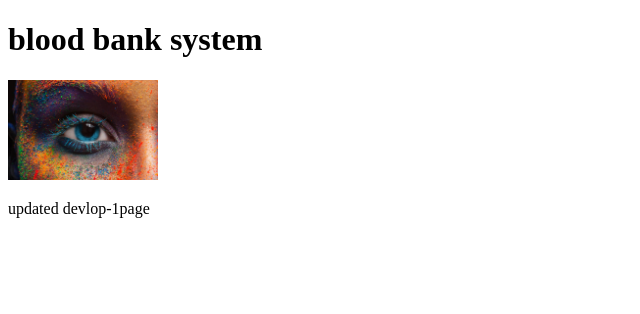
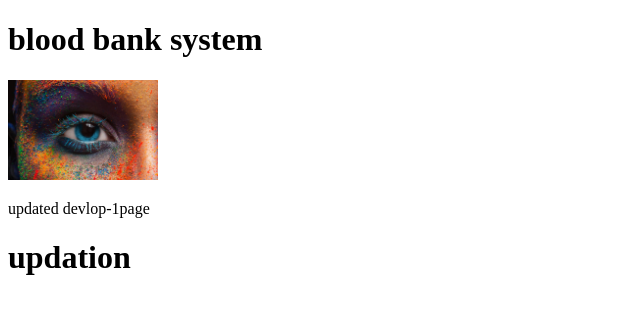
Before and after one commit to athul-krishna-1997/blood-bank-app, a plain HTML site: page index.html in a window 1280 px wide. Shown: the whole page, without its empty margins (0-640 px from the left). Drawn offline with Linux system fonts and the light colour scheme.

Commit message:
commited and switched

```diff
--- a/index.html
+++ b/index.html
@@ -9,5 +9,6 @@
     <h1>blood bank system</h1>
     <img src="./assets/eye.jpg" alt="eye" height="100px">
     <p>updated devlop-1page</p>
+    <h1>updation</h1>
 </body>
 </html>
```
